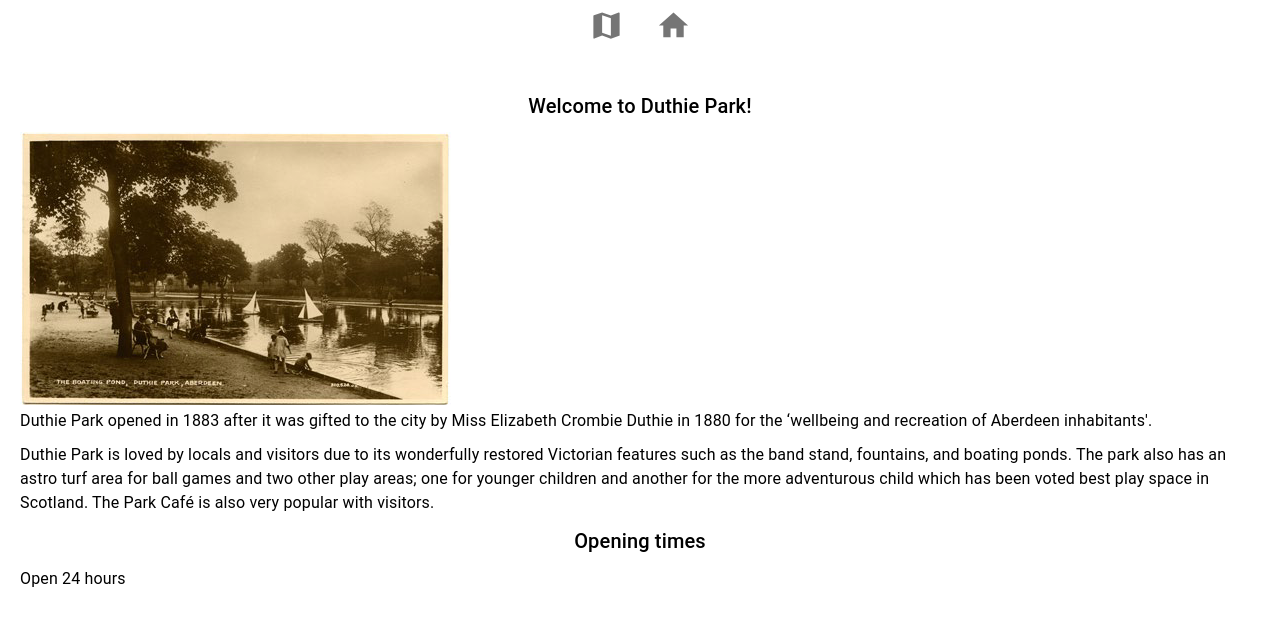
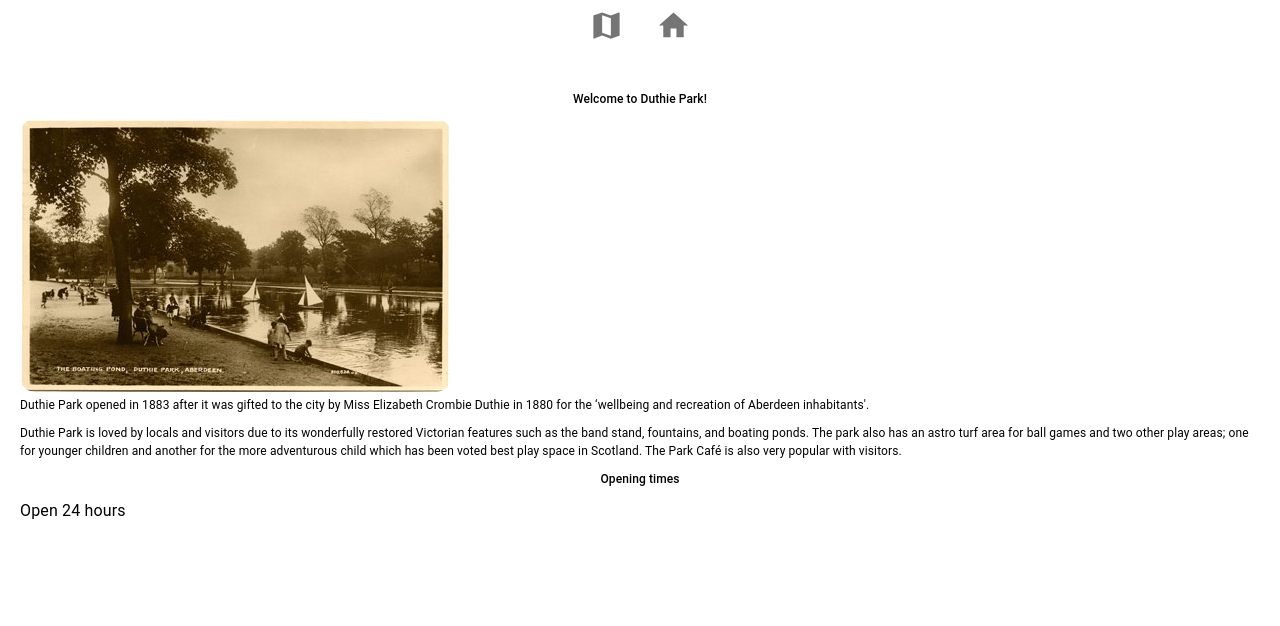
Before and after one commit to Elliotichi/Rgu-Hack-2023-Switch4Switch, a React (Create React App) app in the folder duthie-app/: page /about in a window 1280 px wide. Shown: the top 626 px of the page. Built offline with nearby package versions, Linux system fonts and the light colour scheme.

Commit message:
text looks slightly better fits on screen much better

```diff
--- a/duthie-app/src/About/About.js
+++ b/duthie-app/src/About/About.js
@@ -9,15 +9,15 @@ export function About() {
                 <Header />
             </div>
             <div className="about">
-                <Typography variant="h6" className="center margin-bottom">Welcome to Duthie Park!</Typography>
+                <Typography variant="h6" className="center margin-bottom aboutText">Welcome to Duthie Park!</Typography>
                 <img src="./images/9.png" className="about-img"></img>
-                <Typography className="margin-bottom">
+                <Typography className="margin-bottom aboutText">
                     Duthie Park opened in 1883 after it was gifted to the city by Miss Elizabeth Crombie Duthie in 1880 for the ‘wellbeing and recreation of Aberdeen inhabitants'.
                 </Typography>
-                <Typography className="margin-bottom">
+                <Typography className="margin-bottom aboutText">
                 Duthie Park is loved by locals and visitors due to its wonderfully restored Victorian features such as the band stand, fountains, and boating ponds. The park also has an astro turf area for ball games and two other play areas; one for younger children and another for the more adventurous child which has been voted best play space in Scotland. The Park Café is also very popular with visitors.
                 </Typography>
-                <Typography variant="h6" className="center margin-bottom">
+                <Typography variant="h6" className="center margin-bottom aboutText">
                     Opening times
                 </Typography>
                 <Typography>Open 24 hours</Typography>
--- a/duthie-app/src/Carousel/Place.js
+++ b/duthie-app/src/Carousel/Place.js
@@ -15,10 +15,10 @@ export function Place(props) {
                         <img src={props.img} className="place-img"></img>
                     </Grid>
                     <Grid item xs={3} sm={3}>
-                        <Typography variant="h5">{props.name}</Typography>
+                        <Typography variant="h6">{props.name}</Typography>
                     </Grid>
                     <Grid item xs={3} sm={3}>
-                        <Typography>{props.description}</Typography>
+                        <Typography className="aboutText">{props.description}</Typography>
                     </Grid>
                 </Grid>
             </div>
--- a/duthie-app/src/Courses/Course.js
+++ b/duthie-app/src/Courses/Course.js
@@ -14,9 +14,9 @@ export function Course(props) {
                     columns={5}>
                     <Grid item xs zeroMinWidth>
                         <div className="course-text">
-                            <Typography noWrap={false} variant="h5">{props.name}</Typography>
-                            <Typography noWrap={false}>{props.distance + "km"}</Typography>
-                            <Typography noWrap={false} style={{overflowWrap: 'break-word'}}>{props.info}</Typography>
+                            <Typography noWrap={false} variant="h6">{props.name}</Typography>
+                            <Typography className="aboutText" noWrap={false}>{props.distance + "km"}</Typography>
+                            <Typography className="aboutText" noWrap={false} style={{overflowWrap: 'break-word'}}>{props.info}</Typography>
                         </div>
                     </Grid>
                     {/* <Grid item>
--- a/duthie-app/src/index.css
+++ b/duthie-app/src/index.css
@@ -5,6 +5,12 @@ body, html {
     overflow: hidden;
 }
 
+.aboutText{
+    font-size: 12px !important;
+}
+p{
+    size: 4px;
+}
 #root {
     height: 100%;
     margin: 0;
@@ -84,9 +90,11 @@ body, html {
 .place-img {
     max-width: 100%;
     max-height: 30vh;
+    border-radius: 15px ;
 }
 
 .about-img {
     max-width: 100%;
     max-height: 500px;
+    border-radius: 15px ;
 }
```
